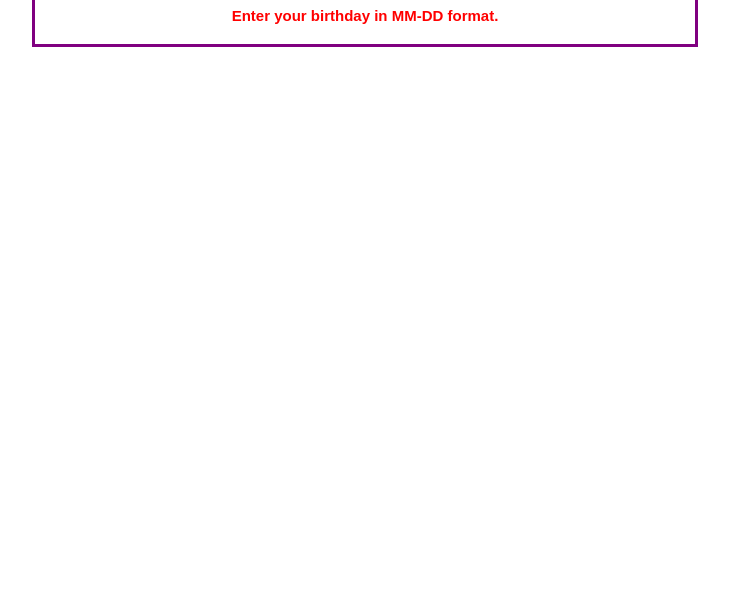
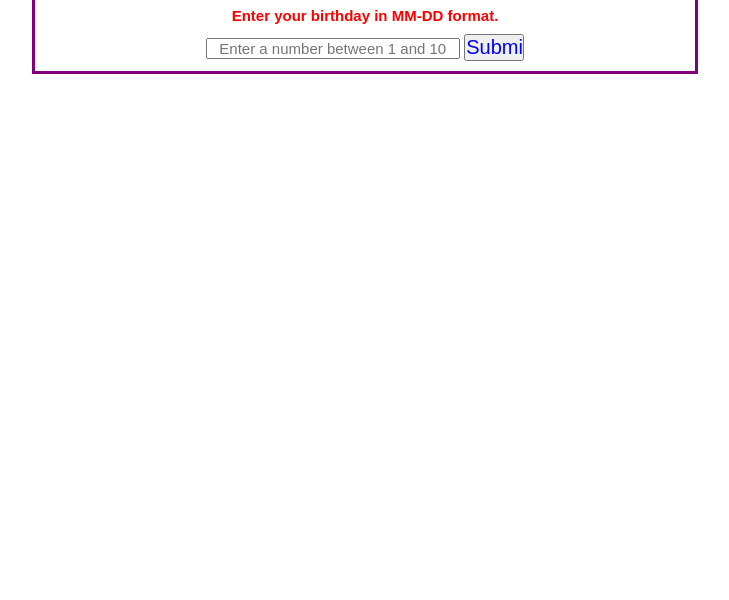
Before and after one commit to micah-rose/js-thirty, a plain HTML site: page index.html in a window 1280 px wide. Shown: the part 200-800 px from the top of the page, without its empty margins (275-1004 px from the left). Drawn offline with Linux system fonts and the light colour scheme.

Commit message:
Added another input tag and submit button to create a random number generator/guesser.

```diff
--- a/index.css
+++ b/index.css
@@ -32,7 +32,7 @@ h3 {
     font-size: 15px;
 }
 
-input{
+#hw-bDay{
     width: 180px;
     font-size: 15px;
     text-align: center;
@@ -44,3 +44,9 @@ input{
     font-size: 20px;
    color: blue;
 }
+
+#hw-num {
+    width: 250px;
+    font-size: 15px;
+    text-align: center;
+}
--- a/index.html
+++ b/index.html
@@ -13,6 +13,10 @@
     <input type="submit" id="submit" onclick="saveDate()">
   </form>
     <p id="hw-bDayMsg">Enter your birthday in MM-DD format.</p>
+    <form>
+      <input type="text" id="hw-num" placeholder="Enter a number between 1 and 10">
+      <input type="submit" id="submit">
+    </form>
     <script src="main.js"></script>
   </body>
 </html>
```
